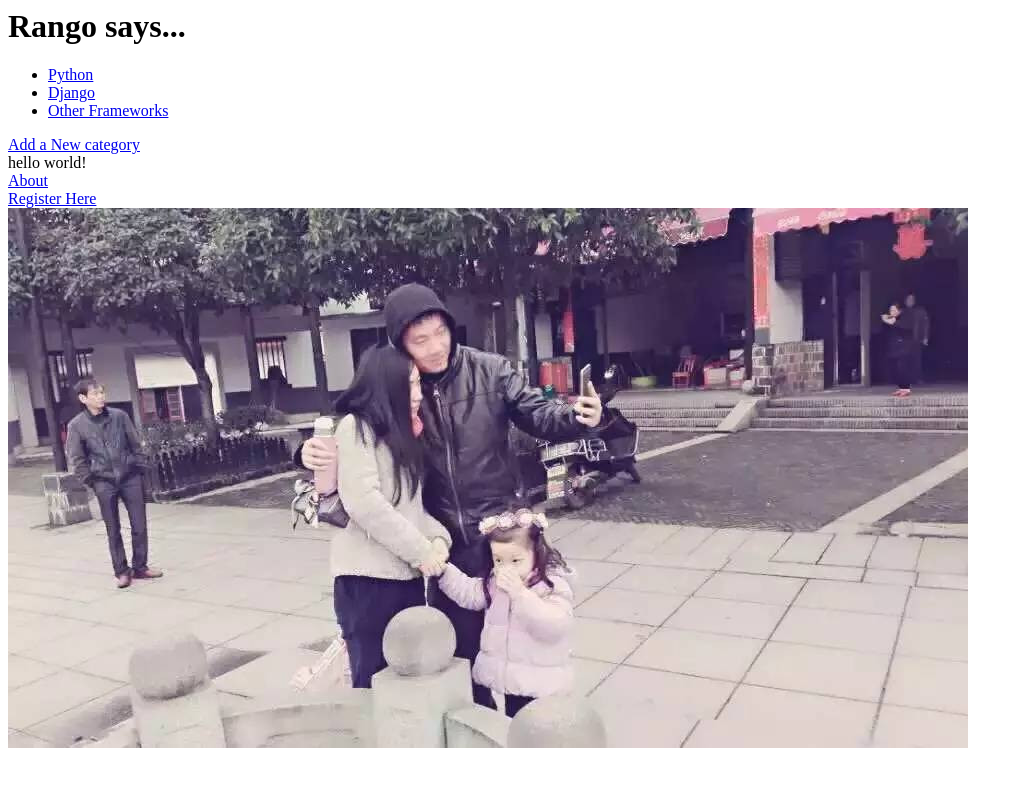
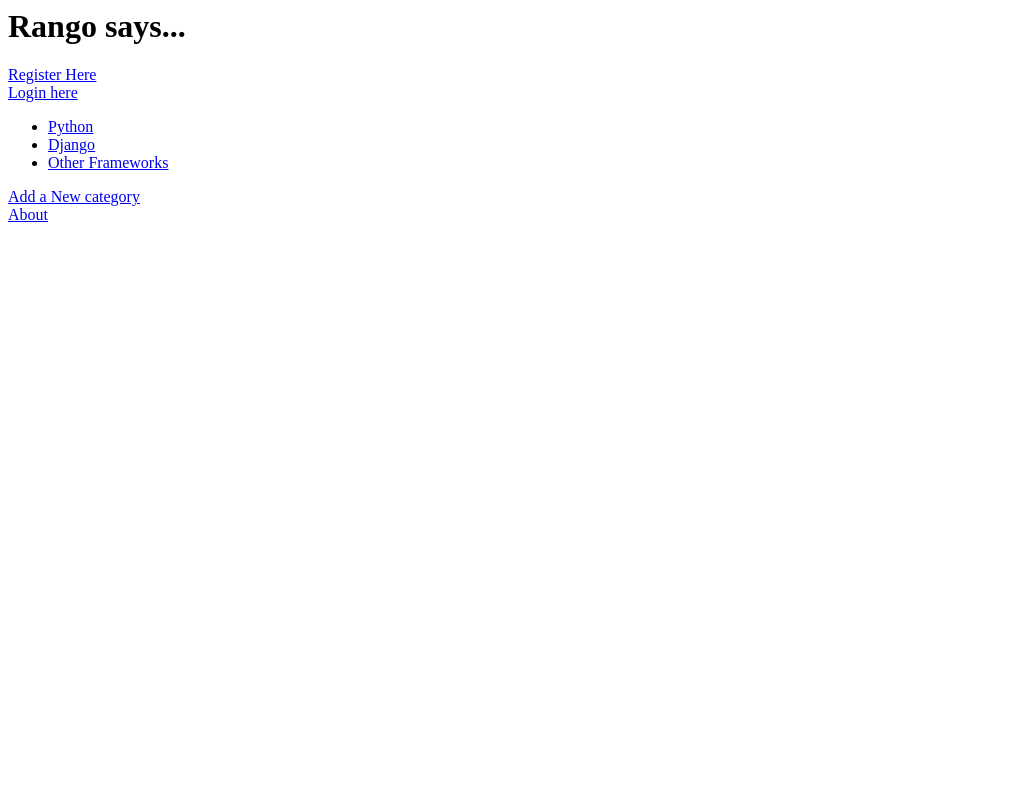
Before and after one commit to naman007/tango, a Django app: page / in a window 1280 px wide. Shown: the whole page, without its empty margins (0-1023 px from the left). Run offline with Django 3.2, Linux system fonts and the light colour scheme; data comes from the database, SQL or seed files in the repository; both versions use the stored data as it was after the commit.

Commit message:
add logout,login

```diff
--- a/rango/urls.py
+++ b/rango/urls.py
@@ -8,4 +8,8 @@ urlpatterns = [
     url(r'^add_category/$', views.add_category, name='add_category'),
     url(r'^category/(?P<category_name_slug>[\w\-]+)/add_page/$',views.add_page, name='add_page'),
     url(r'^register/$', views.register, name="register"),
+    url(r'^login/$', views.user_login, name="login"),
+    url(r'^restricted/$',views.restricted, name='restricted'),
+    url(r'^logout/$',views.user_logout, name='logout'),
+
 ]
--- a/rango/views.py
+++ b/rango/views.py
@@ -1,7 +1,36 @@
 from django.shortcuts import render
-from django.http import HttpResponse
+from django.http import HttpResponse,HttpResponseRedirect
 from rango.models import Category, Page
 from rango.forms import CategoryForm, PageForm, UserForm, UserProfileForm
+from django.contrib.auth import authenticate, login, logout
+from django.contrib.auth.decorators import login_required
+
+@login_required
+def restricted(request):
+    return HttpResponse("Since you're logged in ,you see this!")
+
+def user_logout(request):
+    logout(request)
+    return HttpResponseRedirect('/rango/')
+
+def user_login(request):
+    if request.method == 'POST':
+        username =request.POST.get('username')
+        password = request.POST.get('password')
+
+        user = authenticate(username=username, password=password)
+
+        if user:
+            if user.is_active:
+                login(request, user)
+                return HttpResponseRedirect('/rango/')
+            else:
+                return HttpResponse("You rango account is diasbled")
+        else:
+            print "Invalid login details: {0},{1}".format(username, password)
+            return HttpResponse("Invalid login details supplied.")
+    else:
+        return render(request, 'rango/login.html', {})
 
 def register(request):
     registered = False
--- a/tango_with_django_project/settings.py
+++ b/tango_with_django_project/settings.py
@@ -126,3 +126,5 @@ STATICFILES_DIRS =(
 
 MEDIA_URL = '/media/'
 MEDIA_ROOT =  os.path.join(BASE_DIR,'media')
+
+LOGIN_URL ='/rango/login'
--- a/templates/rango/index.html
+++ b/templates/rango/index.html
@@ -6,7 +6,14 @@
     </head>
 
     <body>
+        {% if user.is_authenticated %}
+        <h1>hello {{ user.username }}!</h1><a href="/rango/logout">Logout</a><br />
+        <a href="/rango/restricted/">Restricted Page</a><br />
+        {% else %}
         <h1>Rango says...</h1>
+        <a href="/rango/register/">Register Here</a><br/>
+        <a href="/rango/login">Login here</a><br/>
+        {% endif %}
         {% if categorys %}
             <ul>
                 {% for category in categorys %}
@@ -19,10 +26,7 @@
             <strong>there are no categories present.</strong>
         {% endif %}
         <a href="/rango/add_category/">Add a New category</a><br />
-        hello world!<strong>{{boldmessage}}</strong><br/>
         <a href="/rango/about/">About</a><br/>
-        <a href="/rango/register/">Register Here</a><br/>
-        <img src="{% static "images/logo.jpg"%}" alt="Picture of Rango" />
     </body>
 
 
```
Also changed, not shown: templates/rango/login.html (added, +24 -0 lines), db.sqlite3, 8 other files.
